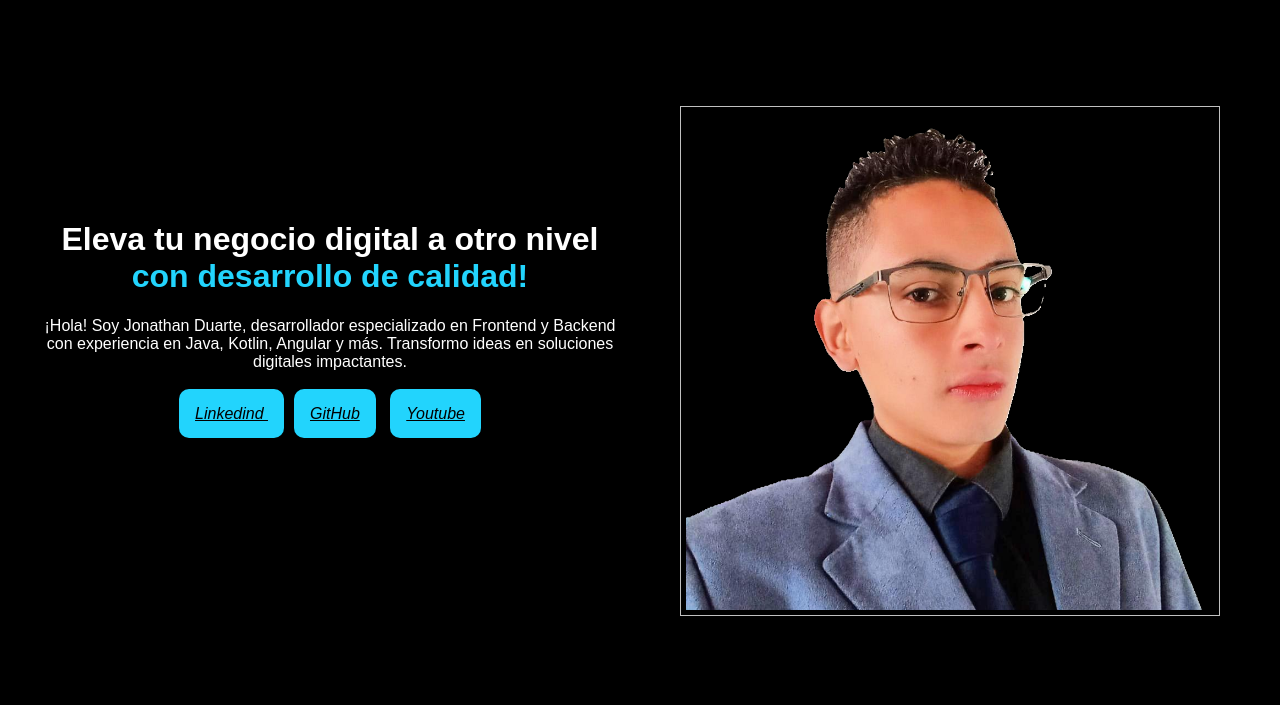
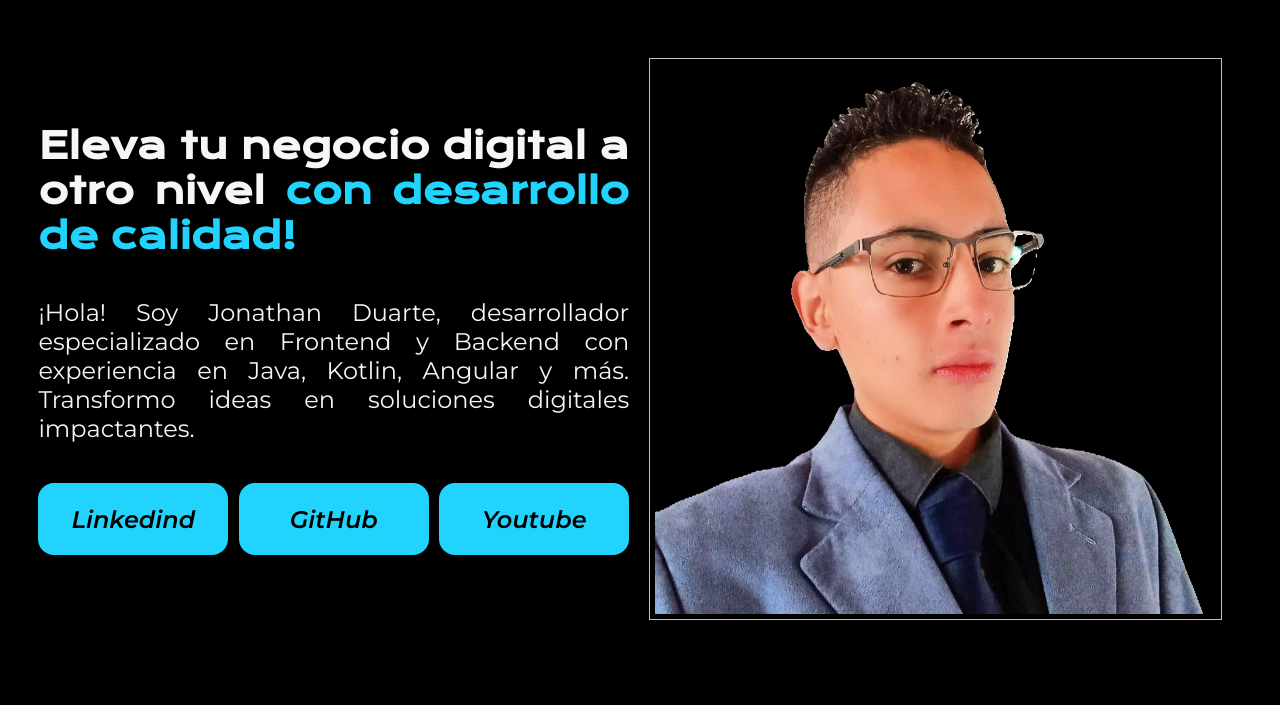
Before and after one commit to JonathanCamiloDuarteGomez/Tarjeta_De_Presentacion, a plain HTML site: page index.html in a window 1280 px wide. Drawn offline with nearby package versions, Linux system fonts and the light colour scheme; a script that the page names is missing.

Commit message:
se mejoraron los estilos, se esta usando flexbox y google fonts para los tipos de letras

```diff
--- a/index.html
+++ b/index.html
@@ -1,38 +1,58 @@
 <!DOCTYPE html>
 <html lang="es">
   <head>
-    <meta charset="UTF-8">
-    <meta name="viewport" content="width=device-width, initial-scale=1.0">
-    <link rel="stylesheet" href="styles.css">
+    <meta charset="UTF-8" />
+    <meta name="viewport" content="width=device-width, initial-scale=1.0" />
+    <link rel="stylesheet" href="styles.css" />
     <title>Tarjeta De Presentación</title>
   </head>
   <body>
-    <header>
-    </header>
+    <header></header>
     <main>
-        <div class="container">
-            <div class="row">
-                <div class="col-6" id="main">
-                    <h1>Eleva tu negocio digital a otro nivel <strong>con desarrollo de calidad!</strong></h1>
-                    <p>¡Hola! Soy Jonathan Duarte, desarrollador especializado en Frontend y Backend con experiencia en Java, Kotlin, Angular y más.
-                         Transformo ideas en soluciones digitales impactantes.</p>
-                         <br>
-                         <a href="https://www.linkedin.com/in/JonathanCamiloDuarteGomez/" title="LinkedIn Profile" target="_blank" rel="noopener"><i class="fa fa-linkedin" aria-hidden="true"> Linkedind </i></a>
-                         <a href="https://github.com/JonathanCamiloDuarteGomez" target="_blank" rel="noopener"><i class="fas fa-github-alt    "> GitHub</i></a>
-                         <a href="https://www.youtube.com/@camiloduarte9815" title="YouTube Channel" target="_blank" rel="noopener"><i class="fa fa-youtube" aria-hidden="true">Youtube</i></a>
+      <div class="presentacion">
+        <section class="presentacion__contenido">
+          <h1 class="presentacion__contenido__titulo">
+            Eleva tu negocio digital a otro nivel
+            <strong class="titulo-destaque">con desarrollo de calidad!</strong>
+          </h1>
+          <p class="presentacion__contenido__texto">
+            ¡Hola! Soy Jonathan Duarte, desarrollador especializado en Frontend
+            y Backend con experiencia en Java, Kotlin, Angular y más. Transformo
+            ideas en soluciones digitales impactantes.
+          </p>
+
+          <div class="presentacion__enlaces">
+            <a
+            class="presentacion__enlaces__link"
+              href="https://www.linkedin.com/in/JonathanCamiloDuarteGomez/"
+              title="LinkedIn Profile"
+              target="_blank"
+              rel="noopener"
+              ><i class="fa fa-linkedin" aria-hidden="true"> Linkedind </i></a
+            >
+            <a
+            class="presentacion__enlaces__link"
+              href="https://github.com/JonathanCamiloDuarteGomez"
+              target="_blank"
+              rel="noopener"
+              ><i class="fas fa-github-alt"> GitHub</i></a
+            >
+            <a
+            class="presentacion__enlaces__link"
+              href="https://www.youtube.com/@camiloduarte9815"
+              title="YouTube Channel"
+              target="_blank"
+              rel="noopener"
+              ><i class="fa fa-youtube" aria-hidden="true">Youtube</i></a
+            >
           </div>
-                <div class="col-6">
+        </section>
         <figure>
-                        <img src="yoBn.PNG" alt="Jonathan Duarte">
+          <img src="yoBn.PNG" alt="Jonathan Duarte" />
         </figure>
       </div>
-            </div>
-        </div>
-
     </main>
-    <footer>
-
-    </footer>
+    <footer></footer>
     <script src="script.js"></script>
   </body>
 </html>
--- a/styles.css
+++ b/styles.css
@@ -1,77 +1,72 @@
-figure {
-    border: thin #c0c0c0 solid;
-    display: flex;
-    flex-flow: column;
-    padding: 5px;
-    margin: 20px;
-  }
 
-  img {
-    max-width: 100%;
-    height: auto;
+@import url('https://fonts.googleapis.com/css2?family=Krona+One&family=Montserrat:ital,wght@0,100..900;1,100..900&display=swap');
+* {
+    padding: 0;
+    margin:0px;
 }
-  body {
-    font-family: Arial, sans-serif;
-    background-color: black;
-    color: white;
-    margin: 0;
-    padding: 0;
-  }
-
-a {
-        width: 280px;
-        height: 79px;
-        color: black;
-        padding: 16px;
-        margin: 5px;
-        background-color: #22D4FD;
-        border-radius: 10px;
-
-    }
 
 
-  .container {
-    display: flex;
-    flex-wrap: wrap;
-    justify-content: center;
-    align-items: center;
-    text-align: center;
-    padding: 20px;
-}
-.row {
-    display: flex;
-    flex-wrap: wrap;
-    justify-content: center;
-    align-items: center;
-    max-width: 100%;
-}
-.col-6 {
-    flex: 1;
-    min-width: 300px;
-    padding: 20px;
+
+body{
+    height: 100vh;
+    box-sizing: border-box;
+    background-color: #000000;
+    color: #F6F6F6;
 }
 
-@media (max-width: 768px) {
-    .row {
-        flex-direction: column;
-    }
+.titulo-destaque {
+    color: #22D4FD; ;
 }
 
-  .h1 {
-    text-align: center;
+.presentacion {
+    display: flex;
+    align-items: center;
+    margin: 3%;
+    justify-content: space-between;
+}
+.presentacion__contenido {
+    width: 615px;
+    text-align: justify;
+    display: flex;
+    flex-direction: column;
+    gap: 40px;
+}
+.presentacion__contenido__titulo {
     font-size: 36px;
-    margin: 0;
-    padding: 0;
-  }
-  .p{
+    font-family: "Krona One", serif;
+}
+.presentacion__contenido__texto {
     font-size: 24px;
-  }
-  strong{
-    color: #22D4FD;
-  }
-  #main {
-    width: 515px;
-    height: 482px;
-    margin-top: 10rem;
+    font-family: "Montserrat", serif;
+}
+.presentacion__enlaces{
+  display: flex;
+  justify-content: space-between;
+}
+.presentacion__enlaces__link {
+  width: 190px;
 
-  }
+ text-align: center;
+  background-color: #22D4FD;
+  padding: 21.5px 0;
+  border-radius: 16px;
+  font-family: "Montserrat", serif;
+  font-size: 24px;
+  font-weight: 600;
+  text-decoration: none;
+  color: black
+}
+
+
+figure {
+  border: thin #c0c0c0 solid;
+  display: flex;
+  flex-flow: column;
+  padding: 5px;
+  margin: 20px;
+}
+
+img {
+  max-width: 100%;
+  height: 550px;
+}
```
Lines whose indentation alone changed are shown as unchanged.
